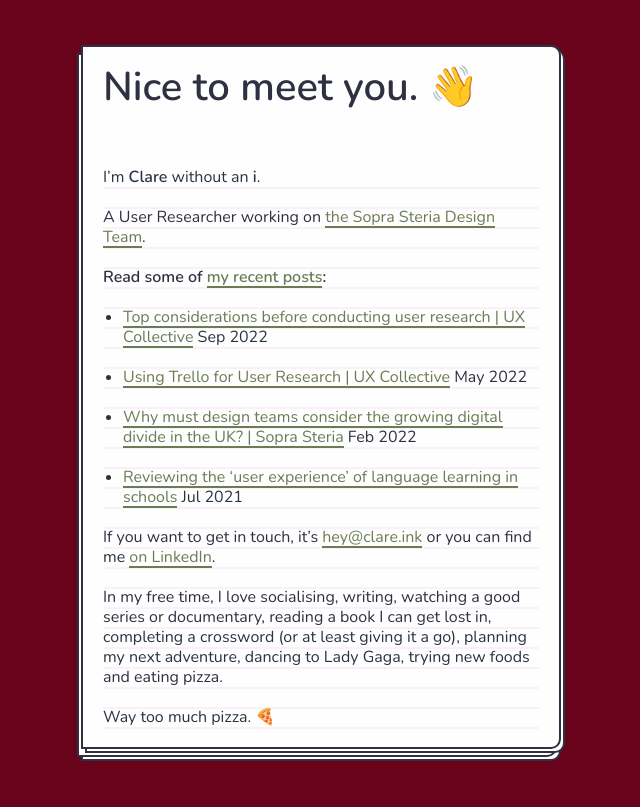
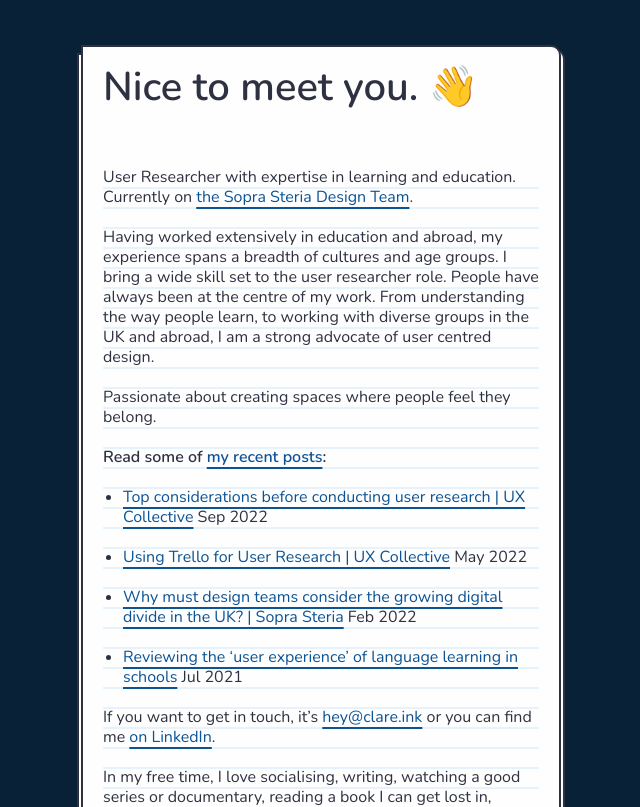
Before and after one commit to mxdvl/clare, a SvelteKit app: page / in a window 1280 px wide. Shown: the top 807 px of the page, without its empty margins (319-959 px from the left). Built offline with nearby package versions, Linux system fonts and the light colour scheme.

Commit message:
feat(colours): blue theme

```diff
--- a/src/lib/components/Cover.svelte
+++ b/src/lib/components/Cover.svelte
@@ -34,7 +34,7 @@
 		font-weight: 900;
 		text-align: center;
 
-		color: var(--cover);
+		color: var(--contrast);
 		opacity: 0.75;
 		text-shadow: -2px -4px 0 var(--text), 2px 4px 0 gold;
 		-webkit-text-stroke: #0036 1px;
--- a/src/routes/+page.svelte
+++ b/src/routes/+page.svelte
@@ -4,27 +4,34 @@
 
 <h1>Nice to meet you. 👋</h1>
 
-<p>
-	I’m <strong>Clare</strong> without an <strong>i</strong>.
-</p>
-
-<p>
-	A User Researcher working on <a
+<p class="bold">
+	User Researcher with expertise in learning and education. Currently on <a
 		href="https://medium.com/sopra-steria-uk-design-team/tagged/user-research"
 		>the Sopra Steria Design Team</a
 	>.
 </p>
+
+<p>
+	Having worked extensively in education and abroad, my experience spans a
+	breadth of cultures and age groups. I bring a wide skill set to the user
+	researcher role. People have always been at the centre of my work. From
+	understanding the way people learn, to working with diverse groups in the UK
+	and abroad, I am a strong advocate of user centred design.
+</p>
+
+<p>Passionate about creating spaces where people feel they belong.</p>
 
 <h2>
 	Read some of <a href="https://clarelwelch.medium.com/">my recent posts</a>:
 </h2>
 
 <ul>
-    <li>
-    <a href="https://uxdesign.cc/top-considerations-before-conducting-user-research-2e8c24e9f793"
+	<li>
+		<a
+			href="https://uxdesign.cc/top-considerations-before-conducting-user-research-2e8c24e9f793"
 			>Top considerations before conducting user research | UX Collective</a
 		> Sep 2022
-    </li>
+	</li>
 	<li>
 		<a href="https://uxdesign.cc/using-trello-for-user-research-d767ce0eb37c"
 			>Using Trello for User Research | UX Collective</a
--- a/static/global.css
+++ b/static/global.css
@@ -1,11 +1,12 @@
 :root {
-	--background: #68031b;
 	--text: #2e3141;
 	--paper: #fefefe;
-	--lines: #faf0f5;
-	--accent: #6b7c55;
-	--cover: #dda617;
+	--lines: #e7f3fc;
+	--accent: #0b5394;
+	--contrast: #dda617;
 	--line: 2px;
+
+	--background: #092136;
 
 	font-size: 20px;
 	-webkit-text-size-adjust: 100%;
@@ -13,12 +14,10 @@
 
 @media (prefers-color-scheme: dark) {
 	:root {
-		--background: #68031b;
 		--text: #faf0f5;
 		--paper: #1f2232;
 		--lines: #2e3141;
-		--accent: #94ae72;
-		--cover: #dda617;
+		--accent: #4f9add;
 		--line: 2px;
 	}
 }
@@ -58,12 +57,9 @@ h1 {
 
 a {
 	color: var(--accent);
-	text-decoration: none;
-	background-repeat: no-repeat;
-	background-size: 100% var(--line);
-	background-position-y: 1rem;
-	padding-bottom: 0.5rem;
-	background-image: linear-gradient(var(--accent), var(--accent));
+	text-decoration: underline;
+	text-underline-offset: 0.25rem;
+	text-decoration-thickness: 2px;
 }
 
 p {
```
Also changed, not shown: src/routes/(book)/words/[slug]/+page.server.ts (+7 -4 lines), src/routes/(book)/words/[slug]/+page@(book).svelte (+3 -4 lines).
